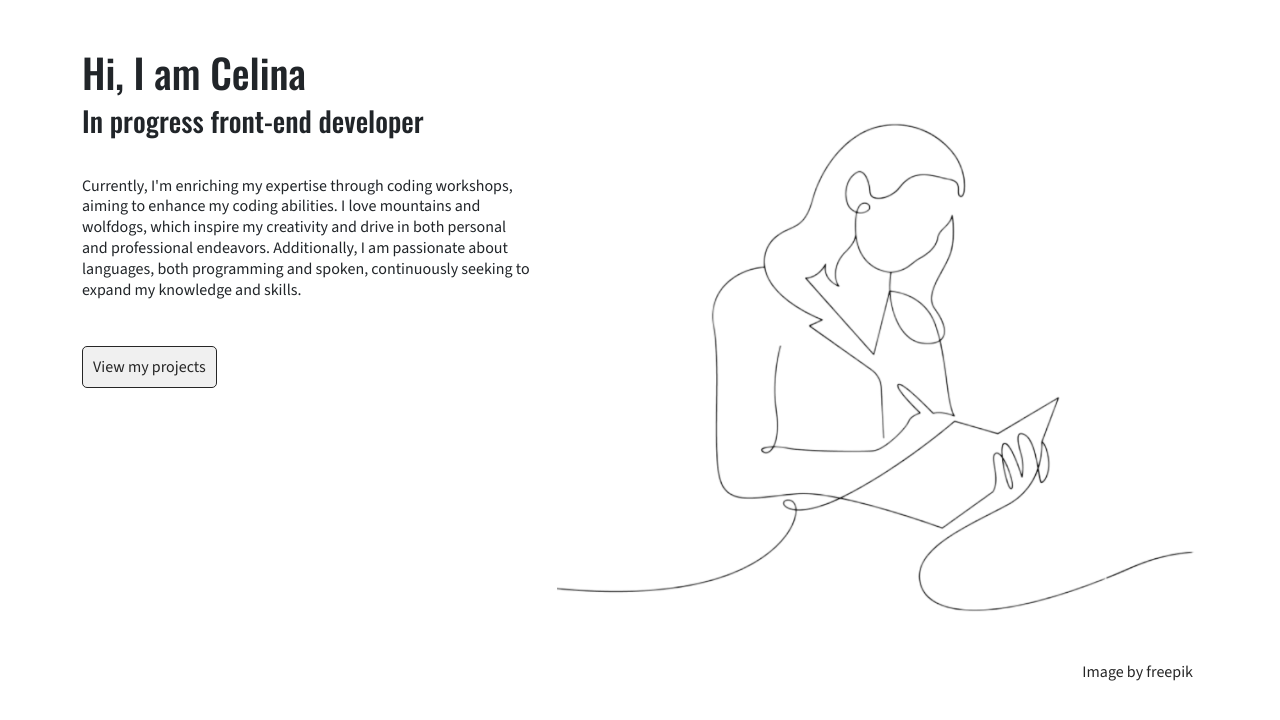
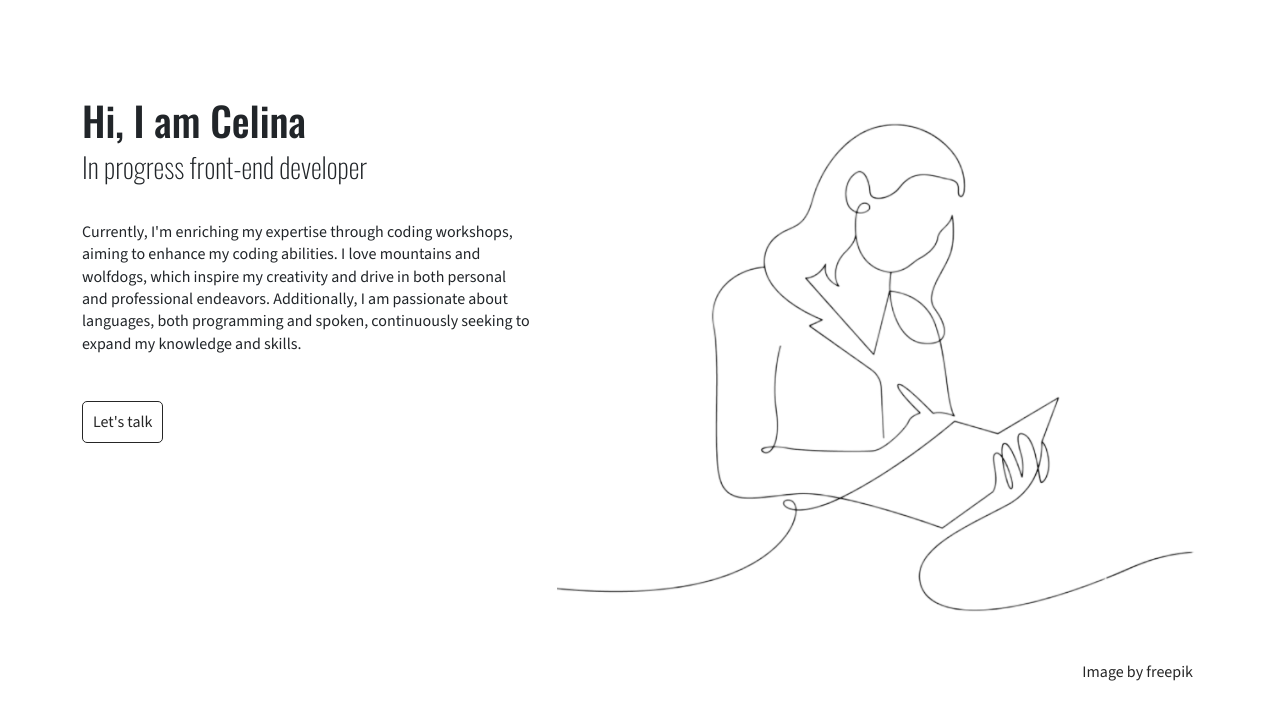
Before and after one commit to ctoloczko/my-portfolio, a plain HTML site: page about.html in a window 1280 px wide. Drawn offline with nearby package versions, Linux system fonts and the light colour scheme.

Commit message:
minor chnages

```diff
--- a/about.html
+++ b/about.html
@@ -28,10 +28,10 @@
     />
   </head>
   <body>
-    <div class="container mt-5">
+    <div class="container mt-5 about-description">
       <div class="row">
         <div class="col-5">
-          <h1>Hi, I am Celina</h1>
+          <h1 class="mt-5">Hi, I am Celina</h1>
           <h3>In progress front-end developer</h3>
           <p>
             Currently, I'm enriching my expertise through coding workshops,
@@ -41,7 +41,7 @@
             languages, both programming and spoken, continuously seeking to
             expand my knowledge and skills.
           </p>
-          <button class="btn-branding">View my projects</button>
+          <button class="btn-branding">Let's talk</button>
         </div>
         <div class="col-7">
           <div class="image-container">
--- a/style/styles.css
+++ b/style/styles.css
@@ -16,7 +16,7 @@ h5 {
 
 p {
   font-family: var(--default-font-family);
-  line-height: 1.3;
+  line-height: 1.4;
   padding: 30px 0;
 }
 
@@ -78,10 +78,15 @@ p {
 }
 
 .btn-branding {
-  background-color: var(--background-color);
+  background-color: white;
   color: var(--primary-color);
   border-radius: 5px;
   border: 0.5px solid var(--primary-color);
   font-family: var(--default-font-family);
   padding: 8px 10px;
 }
+
+.about-description h3 {
+  font-weight: 200;
+  line-height: 1.1;
+}
```
Also changed, not shown: index.html (+2 -0 lines).
